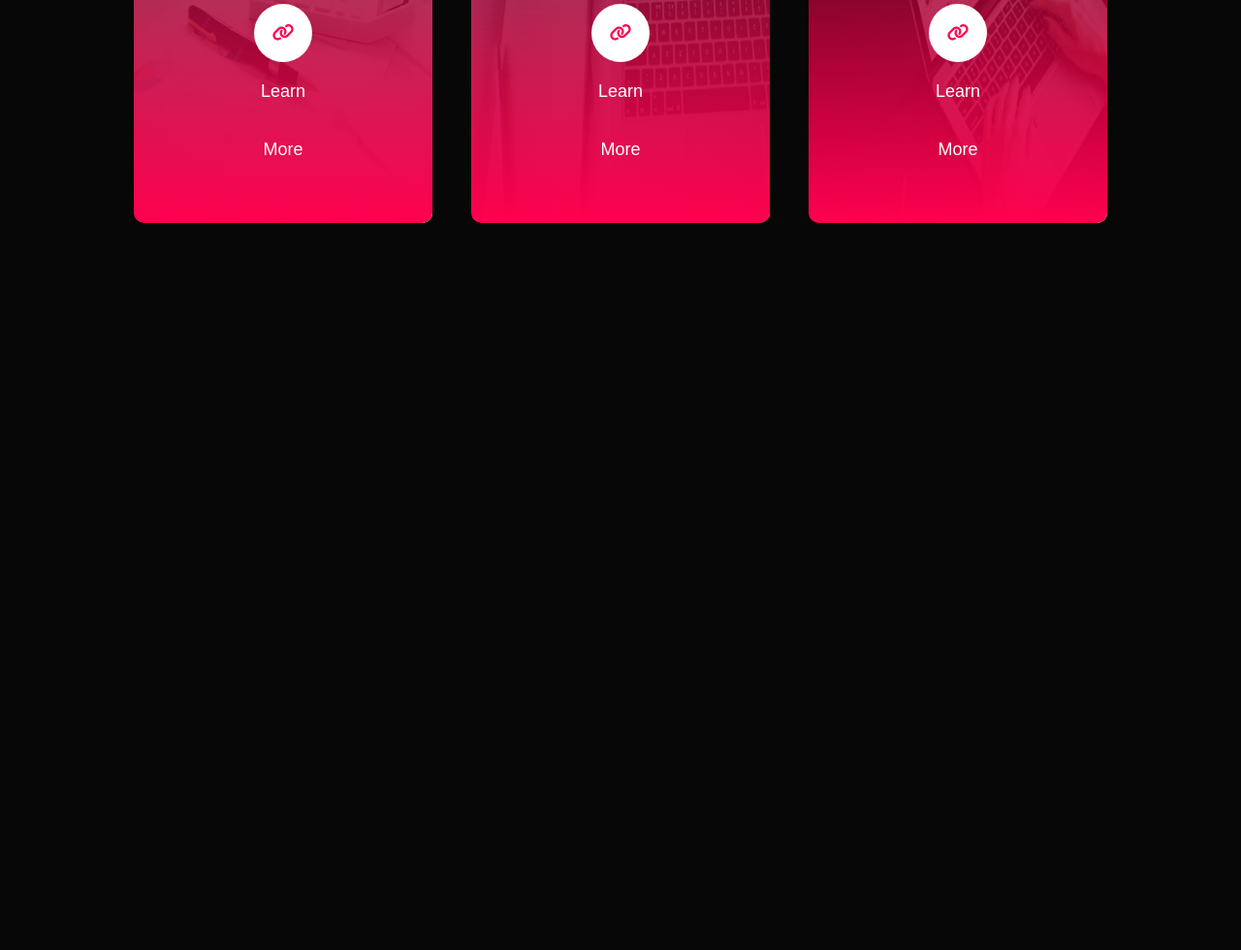
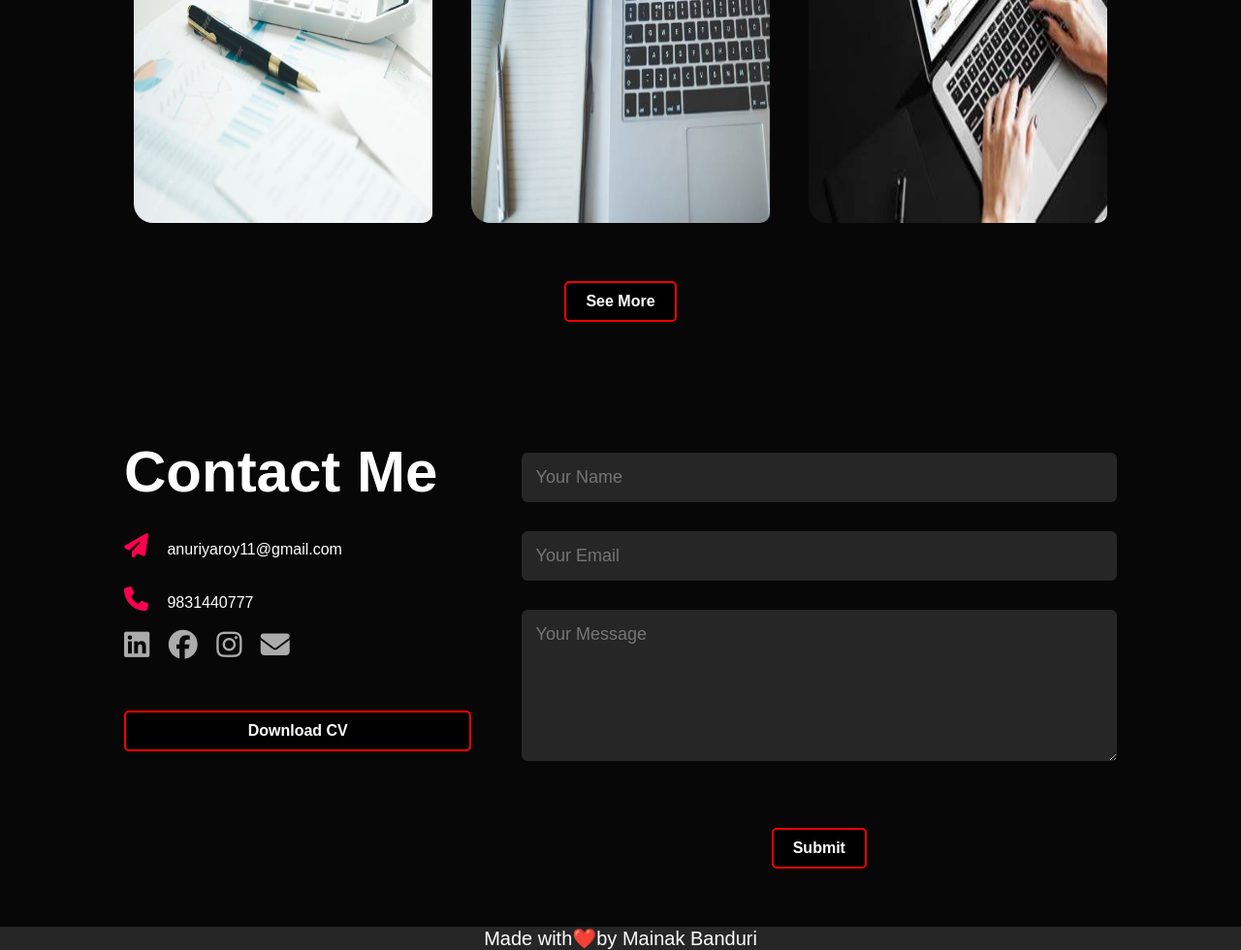
Before and after one commit to VOYAGER441/portfolio, a plain HTML site: page index.html in a window 1280 px wide. Shown: the part 2825-3805 px from the top of the page at 97% size. Before the commit the page ends 3125 px from the top, so only its background shows below. Drawn offline with Linux system fonts and the light colour scheme.

Commit message:
added everthing

```diff
--- a/index.html
+++ b/index.html
@@ -1,21 +1,24 @@
 <!DOCTYPE html>
 <html lang="en">
   <head>
-    <meta charset="UTF-8"/>
-    <meta name="viewport" content="width=device-width, initial-scale=1.0"/>
+    <meta charset="UTF-8" />
+    <meta name="viewport" content="width=device-width, initial-scale=1.0" />
     <title>Anuriya's Portfolio</title>
-    <link rel="icon" type="image/png" href="./img/logo.png"/>
-    <link rel="stylesheet" href="./style.css"/>
-    <script src="https://kit.fontawesome.com/2379d237bd.js" crossorigin="anonymous"></script>
+    <link rel="icon" type="image/png" href="./img/logo.png" />
+    <link rel="stylesheet" href="./style.css" />
+    <script
+      src="https://kit.fontawesome.com/2379d237bd.js"
+      crossorigin="anonymous"
+    ></script>
   </head>
   <body>
     <div id="header">
       <div class="main-img">
-        <img src="./img/anur.png" alt=""/>
+        <img src="./img/anur.png" alt="" />
       </div>
       <div class="container">
         <nav>
-          <img src="./img/name_logo.png" class="logo"/>
+          <img src="./img/name_logo.png" class="logo" />
           <ul>
             <li><a href="#">Home</a></li>
             <li><a href="#">About</a></li>
@@ -35,7 +38,7 @@
       <div class="abcontainer">
         <div class="row">
           <div class="ab-col-1">
-            <img class="abimg" src="./img/file (1).png"/>
+            <img class="abimg" src="./img/file (1).png" />
           </div>
           <div class="ab-col-2">
             <h1 class="sub-title">About Me</h1>
@@ -95,17 +98,17 @@
             <div class="tab-content" id="experience">
               <ul>
                 <li>
-                  <span>2020 - Current</span><br/>Internship as a Teacher
+                  <span>2020 - Current</span><br />Internship as a Teacher
                 </li>
               </ul>
             </div>
             <div class="tab-content" id="education">
               <ul>
                 <li>
-                  <span>2024 - Current</span><br/>Raja Peary Mohan College.
+                  <span>2024 - Current</span><br />Raja Peary Mohan College.
                 </li>
                 <li>
-                  <span>2022-2024</span><br/>Konnagar Hindu Girl's High School.
+                  <span>2022-2024</span><br />Konnagar Hindu Girl's High School.
                 </li>
               </ul>
             </div>
@@ -121,26 +124,42 @@
           <div>
             <i class="fa-solid fa-magnifying-glass-chart"></i>
             <h2><span>Financial Analysis</span></h2>
-            <p>Evaluating financial data to help businesses make informed decisions.</p>
-            <a href="https://www.investopedia.com/terms/f/financial-analysis.asp">Learn More</a>
+            <p>
+              Evaluating financial data to help businesses make informed
+              decisions.
+            </p>
+            <a
+              href="https://www.investopedia.com/terms/f/financial-analysis.asp"
+              >Learn More</a
+            >
           </div>
           <div>
             <i class="fa-solid fa-calculator"></i>
             <h2><span>Accounting Services</span></h2>
-            <p>Managing financial records, bookkeeping, and preparing financial statements.</p>
+            <p>
+              Managing financial records, bookkeeping, and preparing financial
+              statements.
+            </p>
             <a href="https://en.wikipedia.org/wiki/Accounting">Learn More</a>
           </div>
           <div>
             <i class="fa-solid fa-money-check-dollar"></i>
             <h2><span>Tax Consultation</span></h2>
             <p>Assisting with tax preparation, planning, and compliance.</p>
-            <a href="https://en.wikipedia.org/wiki/Tax_consolidation">Learn More</a>
+            <a href="https://en.wikipedia.org/wiki/Tax_consolidation"
+              >Learn More</a
+            >
           </div>
           <div>
             <i class="fa-solid fa-pen"></i>
             <h2><span>Content Writing</span></h2>
-            <p>Creating engaging and informative content for blogs, websites, social media, and marketing materials..</p>
-            <a href="https://en.wikipedia.org/wiki/Content_writing_services">Learn More</a>
+            <p>
+              Creating engaging and informative content for blogs, websites,
+              social media, and marketing materials..
+            </p>
+            <a href="https://en.wikipedia.org/wiki/Content_writing_services"
+              >Learn More</a
+            >
           </div>
         </div>
       </div>
@@ -152,32 +171,113 @@
         <h1 class="sub-title">My Works</h1>
         <div class="work-list">
           <div class="work">
-            <img src="./img/w1.jpg" style="height: 500px;width: 400px;">
+            <img src="./img/w1.jpg" style="height: 500px; width: 400px" />
             <div class="layer">
               <h3>Accounting Services</h3>
-              <p>Managing financial records, bookkeeping, and preparing financial statements...</p>
-              <a href="https://en.wikipedia.org/wiki/Accounting"><i class="fa-solid fa-link"></i><p>Learn More</p></a>
+              <p>
+                Managing financial records, bookkeeping, and preparing financial
+                statements...
+              </p>
+              <a href="https://en.wikipedia.org/wiki/Accounting"
+                ><i class="fa-solid fa-link"></i>
+                <p>Learn More</p></a
+              >
             </div>
           </div>
           <div class="work">
-            <img src="./img/w2.jpg" style="height: 500px;width: 400px;">
+            <img src="./img/w2.jpg" style="height: 500px; width: 400px" />
             <div class="layer">
               <h3>Financial Analysis</h3>
-              <p>Evaluating financial data to help businesses make informed decisions...</p>
-              <a href="https://www.investopedia.com/terms/f/financial-analysis.asp"><i class="fa-solid fa-link"></i><p>Learn More</p></a>
+              <p>
+                Evaluating financial data to help businesses make informed
+                decisions...
+              </p>
+              <a
+                href="https://www.investopedia.com/terms/f/financial-analysis.asp"
+                ><i class="fa-solid fa-link"></i>
+                <p>Learn More</p></a
+              >
             </div>
           </div>
           <div class="work">
-            <img src="./img/w3.jpeg" style="height: 500px;width: 400px;">
+            <img src="./img/w3.jpeg" style="height: 500px; width: 400px" />
             <div class="layer">
               <h3>Content Writing</h3>
-              <p>Creating engaging and informative content for blogs, websites, social media, and marketing materials...</p>
-              <a href="https://en.wikipedia.org/wiki/Content_writing_services"><i class="fa-solid fa-link"></i><p>Learn More</p></a>
+              <p>
+                Creating engaging and informative content for blogs, websites,
+                social media, and marketing materials...
+              </p>
+              <a href="https://en.wikipedia.org/wiki/Content_writing_services"
+                ><i class="fa-solid fa-link"></i>
+                <p>Learn More</p></a
+              >
             </div>
+          </div>
+        </div>
+        <button class="modern-button"><a href="#">See More</a></button>
+      </div>
+    </div>
+    <!-- contact -->
+    <div class="contact">
+      <div class="container">
+        <div class="row">
+          <div class="col-left">
+            <h1 class="sub-title">Contact Me</h1>
+            <p>
+              <i class="fa-solid fa-paper-plane"></i> anuriyaroy11@gmail.com
+            </p>
+            <p><i class="fa-solid fa-phone"></i> 9831440777</p>
+            <br />
+            <div class="social">
+              <a
+                href="https://www.linkedin.com/in/anuriya-roy-935b50317?utm_source=share&utm_campaign=share_via&utm_content=profile&utm_medium=android_app"
+                ><i class="fa-brands fa-linkedin"></i
+              ></a>
+              <a href="https://www.facebook.com/profile.php?id=61552314094836"
+                ><i class="fa-brands fa-facebook"></i
+              ></a>
+              <a
+                href="https://www.instagram.com/anuriya.roy?igsh=MmdmemlqaXVkMDBh"
+                ><i class="fa-brands fa-instagram"></i
+              ></a>
+              <a href="mailto:anuriyaroy11@gmail.com"
+                ><i class="fa-solid fa-envelope"></i
+              ></a>
+            </div>
+            <a
+              href="img/Banner.png"
+              download
+              class="modern-button btn2"
+              style="text-decoration: none"
+              >Download CV</a
+            >
+          </div>
+          <div class="col-right">
+            <form>
+              <input type="text" name="Name" placeholder="Your Name" required />
+              <input
+                type="email"
+                name="email"
+                placeholder="Your Email"
+                required
+              />
+              <textarea
+                name="Message"
+                rows="6"
+                placeholder="Your Message"
+              ></textarea>
+              <button type="submit" class="modern-button">Submit</button>
+            </form>
           </div>
         </div>
       </div>
     </div>
+    <footer>
+      <div class="copyrigth">
+        <p>Made with❤️by Mainak Banduri</p>
+      </div>
+    </footer>
+
     <script src="./script.js"></script>
   </body>
 </html>
--- a/style.css
+++ b/style.css
@@ -9,7 +9,7 @@
 body {
     background-color: hsla(0, 0%, 0%, 0.971);
     color: white;
-
+        overflow-x: hidden;
 }
 
 #header {
@@ -22,7 +22,8 @@ body {
     border-radius: 40PX;
 
 }
-.main-img img{
+
+.main-img img {
     background-size: cover;
     height: 700px;
     width: 700px;
@@ -47,7 +48,7 @@ nav {
     display: flex;
     align-items: center;
     justify-content: end;
-    position:absolute;
+    position: absolute;
     /* width: 100%; */
     /* flex-wrap: wrap; */
     left: -700px;
@@ -123,154 +124,180 @@ nav ul li a:hover::after {
     color: #ababab;
 }
 
-.row{
+.row {
     display: flex;
     justify-content: space-between;
     flex-wrap: wrap;
     /* justify-content: center; */
 }
-.ab-col-1{
+
+.ab-col-1 {
     flex-basis: 35%;
 }
-.ab-col-1 img{
+
+.ab-col-1 img {
     /* right: 30000px; */
     margin-right: 540px;
 }
-.ab-col-2{
+
+.ab-col-2 {
     flex-basis: 60%;
-    position:absolute;
+    position: absolute;
     margin-top: 210px;
     margin-left: 50px;
     width: 800px;
 }
-.sub-title{
+
+.sub-title {
     font-size: 60px;
     font-weight: 600;
     color: #fff;
 }
-.tab{
+
+.tab {
     display: flex;
     margin: 20px 0 40px;
 }
-.tab-links{
+
+.tab-links {
     margin-right: 50px;
     font-size: 18px;
     font-weight: 500;
     cursor: pointer;
     position: relative;
 }
-.tab-links::after{
+
+.tab-links::after {
     content: '';
     width: 0;
     height: 3px;
     background: #ff004f;
-    position:absolute;
+    position: absolute;
     left: 0;
     bottom: -8px;
     transition: 0.5s;
 }
-.tab-links.active-link::after{
+
+.tab-links.active-link::after {
     width: 50%;
 }
-.tab-content ul li{
+
+.tab-content ul li {
     list-style: none;
     margin: 10px 0;
     padding-bottom: 10px;
 }
-.tab-content ul li span{
+
+.tab-content ul li span {
     color: #b54769;
     font-size: 14px;
 }
-.tab-content{
+
+.tab-content {
     display: none;
 }
-.tab-content.active-tab{
+
+.tab-content.active-tab {
     display: block;
 }
-.us p{
+
+.us p {
     font-size: 20px;
 }
-.us span{
+
+.us span {
     color: #b54769;
     /* font-size: 14px; */
 }
 
 /* ----------- */
 /* services */
-#services{
+#services {
     padding: 30px 0;
 }
-.services-list{
+
+.services-list {
     display: grid;
-    grid-template-columns: repeat(auto-fit,minmax(250px,1fr));
+    grid-template-columns: repeat(auto-fit, minmax(250px, 1fr));
     grid-gap: 40px;
     margin-top: 50px;
     padding: 10px;
 }
 
-.services-list div{
+.services-list div {
     background: #262626;
     padding: 40px;
     font-size: 13px;
     font-weight: 300;
     border-radius: 10px;
-    transition: background 0.5s,transform 0.5s;
+    transition: background 0.5s, transform 0.5s;
 }
-.services-list span{
+
+.services-list span {
     color: #b54769;
     /* padding-bottom: 100px; */
 }
-.services-list h2{
+
+.services-list h2 {
     /* color: #b54769; */
     padding-bottom: 10px;
     font-size: 30px;
     font-weight: 500;
 
 }
-.services-list div a{
+
+.services-list div a {
     text-decoration: none;
     color: #fff;
     font-size: 12px;
     margin-top: 25px;
     display: inline-block;
 }
-.services-list i{
+
+.services-list i {
     font-size: 40px;
     margin-bottom: 20px;
 }
-.services-list div:hover{
+
+.services-list div:hover {
     background: #ffd500b4;
     transform: translateY(-10px);
 }
+
 /* works */
-#portfolio
-{
-    padding :50px 0;
+#portfolio {
+    padding: 50px 0;
 }
-.work-list{
+
+.work-list {
     display: grid;
-    grid-template-columns: repeat(auto-fit,minmax(250px,1fr));
+    grid-template-columns: repeat(auto-fit, minmax(250px, 1fr));
     grid-gap: 40px;
     margin-top: 50px;
     padding: 10px;
 }
-.work img{
+
+.work img {
     /* height: 200px; */
+    /* width: 100%; */
     background-size: cover;
     background-position: center;
     border-radius: 20px;
     display: block;
+    transition: transform 0.5s;
 }
-.work{
+
+.work {
     border-radius: 10px;
     position: relative;
     overflow: hidden;
-    transition: transform 0.5s;
+    /* transition: transform 0.5s; */
 }
-.layer{
+
+.layer {
     width: 100%;
-    height: 100%;
-    background: linear-gradient(rgba(0,0,0,0.6),#ff004f);
+    height: 0;
+    background: linear-gradient(rgba(0, 0, 0, 0.6), #ff004f);
     border-radius: 10px;
     position: absolute;
     left: 0;
@@ -280,16 +307,19 @@ nav ul li a:hover::after {
     align-items: center;
     justify-content: center;
     flex-direction: column;
-    padding:  0 40px;
+    padding: 0 40px;
     text-align: center;
     font-size: 14px;
+    transition: height .5s;
 }
-.layer h3{
+
+.layer h3 {
     font-weight: 500;
     margin-bottom: 20px;
 
 }
-.layer a{
+
+.layer a {
     margin-top: 20px;
     color: #ff004f;
     text-decoration: none;
@@ -301,10 +331,102 @@ nav ul li a:hover::after {
     border-radius: 50%;
     text-align: center;
 }
-.layer a p{
+
+.layer a p {
     color: #fff;
 
 }
-.work :hover img{
+
+.work-list .work :hover {
     transform: scale(1.1);
 }
+
+.work:hover .layer {
+    height: 100%;
+}
+
+
+.modern-button {
+    display: block;
+    margin: 50px auto;
+    padding: 10px 20px;
+    font-size: 16px;
+    font-weight: bold;
+    color: #fff;
+    background-color: #000000;
+    border: 2px solid red;
+    /* Primary blue color */
+    /* border: none; */
+    border-radius: 5px;
+    cursor: pointer;
+    transition: background-color 0.3s, transform 0.3s;
+    text-align: center;
+}
+
+.modern-button a {
+    color: #fff;
+    text-decoration: none;
+}
+
+.modern-button:hover {
+    background-color: #ff004f;
+    /* Darker blue for hover effect */
+    transform: translateY(-2px);
+    /* Slight lift effect */
+}
+
+.modern-button:active {
+    background-color: #004085;
+    /* Even darker blue for active effect */
+    transform: translateY(0);
+    /* Return to normal position */
+}
+/* contact */
+.col-left{
+    flex-basis: 35%;
+}
+.col-right{
+    flex-basis: 60%;
+}
+.col-left p{
+    margin-top: 30px;
+}
+.col-left p i{
+    color: #ff004f;
+    margin-right: 15px;
+    font-size: 25px;
+}
+.social a{
+ text-decoration: none;
+ font-size: 30px;
+ margin-right: 15px;
+ color: #ababab;
+ display: inline-block;
+ transition: transform 1.5s;
+
+}
+.social a :hover{
+    color: #ff004f;
+    transform: translateY(-5px);
+}
+.col-right form{
+    width: 100%;
+
+}
+form input, form textarea{
+    width: 100%;
+    border: 0;
+    outline: none;
+    background: #262626;
+    padding: 15px;
+    margin: 15px 0;
+    color: #fff;
+    font-size: 18px;
+    border-radius: 6px;
+}
+/* footer */
+.copyrigth{
+    text-align: center;
+    font-size: 20px;
+    background: #262626;
+}
```
